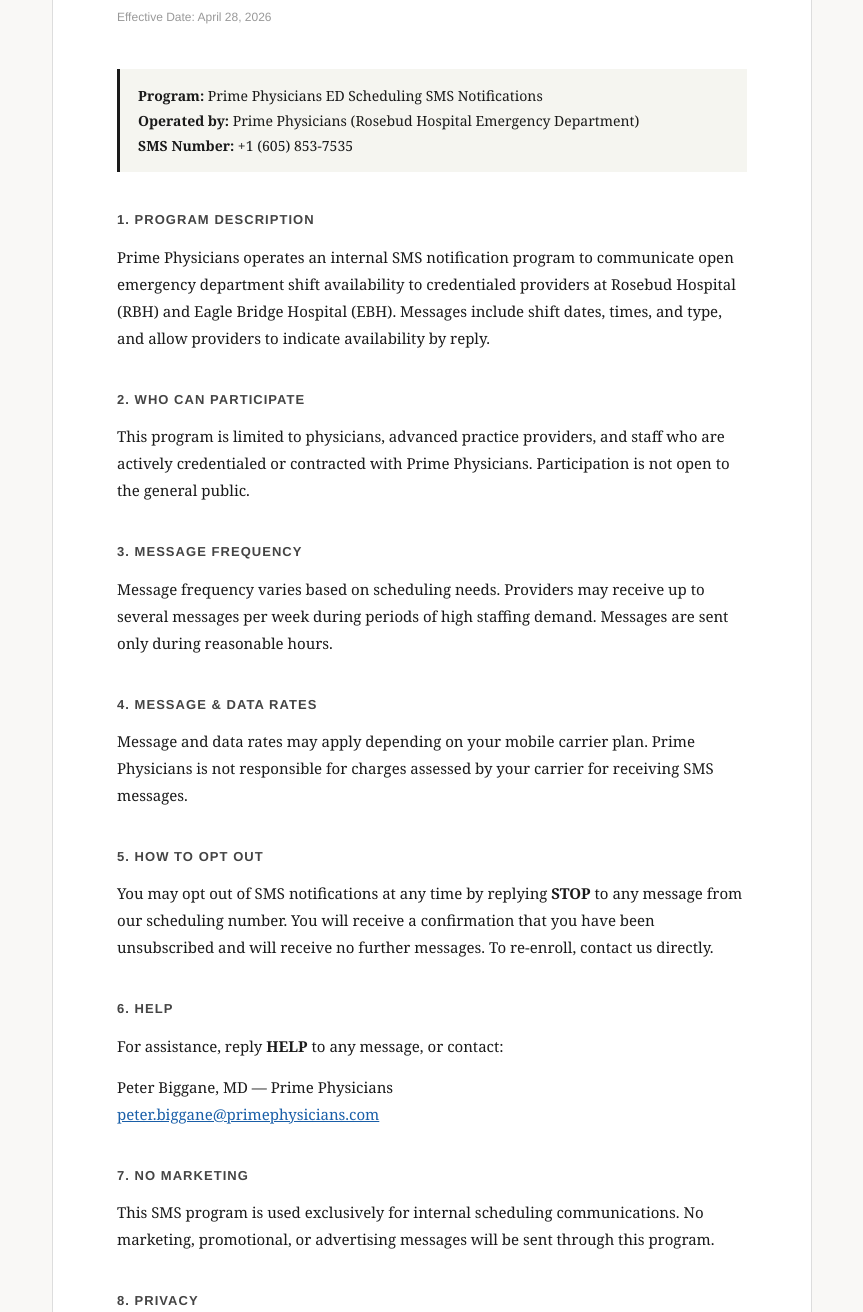
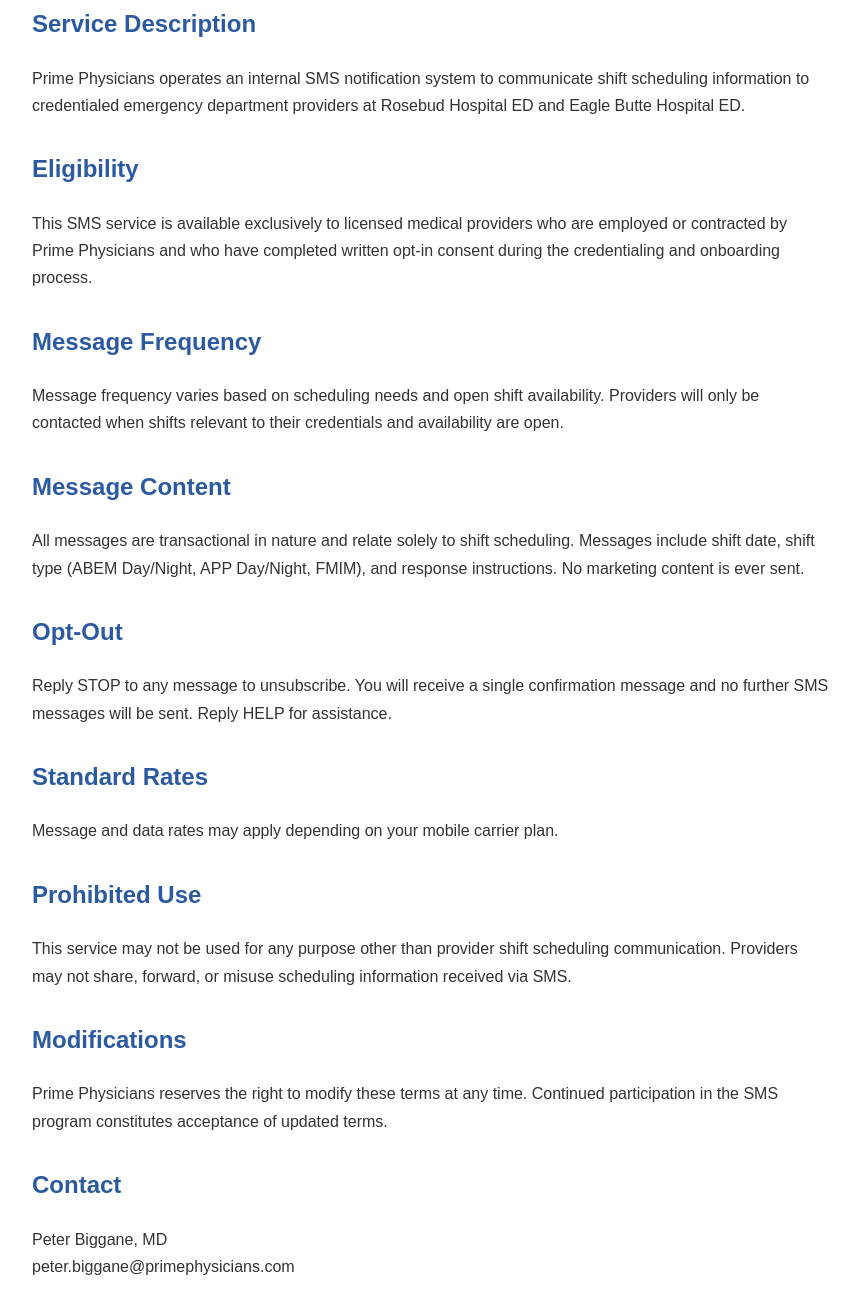
Before and after one commit to peter-primephysicians/provider-availability-portal, a plain HTML site: page terms.html in a window 1280 px wide. Shown: the part 208-1520 px from the top of the page, without its empty margins (208-1071 px from the left). Drawn offline with Linux system fonts and the light colour scheme.

Commit message:
Update terms.html

```diff
--- a/terms.html
+++ b/terms.html
@@ -1,86 +1,45 @@
 <!DOCTYPE html>
 <html lang="en">
 <head>
-  <meta charset="UTF-8">
-  <meta name="viewport" content="width=device-width, initial-scale=1.0">
-  <title>Terms & Conditions — Prime Physicians SMS Scheduling</title>
-  <style>
-    * { box-sizing: border-box; margin: 0; padding: 0; }
-    body {
-      font-family: Georgia, 'Times New Roman', serif;
-      background: #f9f8f6;
-      color: #1a1a1a;
-      line-height: 1.8;
-      padding: 48px 24px;
-    }
-    .container {
-      max-width: 760px;
-      margin: 0 auto;
-      background: #fff;
-      border: 1px solid #ddd;
-      border-radius: 4px;
-      padding: 56px 64px;
-    }
-    .org { font-family: 'Helvetica Neue', Arial, sans-serif; font-size: 11px; letter-spacing: 0.15em; text-transform: uppercase; color: #888; margin-bottom: 12px; }
-    h1 { font-size: 28px; font-weight: normal; border-bottom: 2px solid #1a1a1a; padding-bottom: 16px; }
-    .date { font-family: 'Helvetica Neue', Arial, sans-serif; font-size: 12px; color: #999; margin-top: 10px; margin-bottom: 40px; }
-    h2 { font-family: 'Helvetica Neue', Arial, sans-serif; font-size: 13px; font-weight: 700; letter-spacing: 0.08em; text-transform: uppercase; color: #444; margin-top: 36px; margin-bottom: 12px; }
-    p { margin-bottom: 14px; font-size: 15px; }
-    ul { margin: 0 0 14px 20px; font-size: 15px; }
-    li { margin-bottom: 6px; }
-    a { color: #1a5fa8; }
-    .highlight { background: #f5f5f0; border-left: 3px solid #1a1a1a; padding: 14px 18px; margin-bottom: 14px; font-size: 14px; }
-    .footer { margin-top: 48px; padding-top: 20px; border-top: 1px solid #eee; font-family: 'Helvetica Neue', Arial, sans-serif; font-size: 12px; color: #aaa; }
-    @media (max-width: 600px) { .container { padding: 32px 24px; } }
-  </style>
+<meta charset="UTF-8">
+<meta name="viewport" content="width=device-width, initial-scale=1.0">
+<title>Terms of Service — Prime Physicians SMS Notifications</title>
+<style>
+  body { font-family: Arial, sans-serif; max-width: 800px; margin: 40px auto; padding: 0 20px; color: #333; line-height: 1.7; }
+  h1 { color: #1a3a6b; border-bottom: 2px solid #1a3a6b; padding-bottom: 10px; }
+  h2 { color: #2c5aa0; margin-top: 30px; }
+  .updated { color: #666; font-style: italic; margin-bottom: 30px; }
+</style>
 </head>
 <body>
-  <div class="container">
-    <div class="org">Prime Physicians · Rosebud Hospital ED</div>
-    <h1>Terms &amp; Conditions</h1>
-    <div class="date">Effective Date: April 28, 2026</div>
+<h1>Terms of Service</h1>
+<p class="updated">Prime Physicians — Provider SMS Notification Service<br>Last updated: May 4, 2026</p>
 
-    <div class="highlight">
-      <strong>Program:</strong> Prime Physicians ED Scheduling SMS Notifications<br>
-      <strong>Operated by:</strong> Prime Physicians (Rosebud Hospital Emergency Department)<br>
-      <strong>SMS Number:</strong> +1 (605) 853-7535
-    </div>
+<h2>Service Description</h2>
+<p>Prime Physicians operates an internal SMS notification system to communicate shift scheduling information to credentialed emergency department providers at Rosebud Hospital ED and Eagle Butte Hospital ED.</p>
 
-    <h2>1. Program Description</h2>
-    <p>Prime Physicians operates an internal SMS notification program to communicate open emergency department shift availability to credentialed providers at Rosebud Hospital (RBH) and Eagle Bridge Hospital (EBH). Messages include shift dates, times, and type, and allow providers to indicate availability by reply.</p>
+<h2>Eligibility</h2>
+<p>This SMS service is available exclusively to licensed medical providers who are employed or contracted by Prime Physicians and who have completed written opt-in consent during the credentialing and onboarding process.</p>
 
-    <h2>2. Who Can Participate</h2>
-    <p>This program is limited to physicians, advanced practice providers, and staff who are actively credentialed or contracted with Prime Physicians. Participation is not open to the general public.</p>
+<h2>Message Frequency</h2>
+<p>Message frequency varies based on scheduling needs and open shift availability. Providers will only be contacted when shifts relevant to their credentials and availability are open.</p>
 
-    <h2>3. Message Frequency</h2>
-    <p>Message frequency varies based on scheduling needs. Providers may receive up to several messages per week during periods of high staffing demand. Messages are sent only during reasonable hours.</p>
+<h2>Message Content</h2>
+<p>All messages are transactional in nature and relate solely to shift scheduling. Messages include shift date, shift type (ABEM Day/Night, APP Day/Night, FMIM), and response instructions. No marketing content is ever sent.</p>
 
-    <h2>4. Message &amp; Data Rates</h2>
-    <p>Message and data rates may apply depending on your mobile carrier plan. Prime Physicians is not responsible for charges assessed by your carrier for receiving SMS messages.</p>
+<h2>Opt-Out</h2>
+<p>Reply STOP to any message to unsubscribe. You will receive a single confirmation message and no further SMS messages will be sent. Reply HELP for assistance.</p>
 
-    <h2>5. How to Opt Out</h2>
-    <p>You may opt out of SMS notifications at any time by replying <strong>STOP</strong> to any message from our scheduling number. You will receive a confirmation that you have been unsubscribed and will receive no further messages. To re-enroll, contact us directly.</p>
+<h2>Standard Rates</h2>
+<p>Message and data rates may apply depending on your mobile carrier plan.</p>
 
-    <h2>6. Help</h2>
-    <p>For assistance, reply <strong>HELP</strong> to any message, or contact:</p>
-    <p>
-      Peter Biggane, MD — Prime Physicians<br>
-      <a href="mailto:peter.biggane@primephysicians.com">peter.biggane@primephysicians.com</a>
-    </p>
+<h2>Prohibited Use</h2>
+<p>This service may not be used for any purpose other than provider shift scheduling communication. Providers may not share, forward, or misuse scheduling information received via SMS.</p>
 
-    <h2>7. No Marketing</h2>
-    <p>This SMS program is used exclusively for internal scheduling communications. No marketing, promotional, or advertising messages will be sent through this program.</p>
+<h2>Modifications</h2>
+<p>Prime Physicians reserves the right to modify these terms at any time. Continued participation in the SMS program constitutes acceptance of updated terms.</p>
 
-    <h2>8. Privacy</h2>
-    <p>Your information is handled in accordance with our <a href="./privacy.html">Privacy Policy</a>. We do not sell or share your contact information with third parties for marketing purposes.</p>
-
-    <h2>9. Supported Carriers</h2>
-    <p>This service is supported by major US carriers including AT&amp;T, T-Mobile, and Verizon. Carrier support may vary.</p>
-
-    <h2>10. Changes to These Terms</h2>
-    <p>We may update these Terms from time to time. Continued participation in the SMS program after changes are posted constitutes acceptance of the updated Terms.</p>
-
-    <div class="footer">© 2026 Prime Physicians. All rights reserved.</div>
-  </div>
+<h2>Contact</h2>
+<p>Peter Biggane, MD<br>peter.biggane@primephysicians.com</p>
 </body>
 </html>
```
